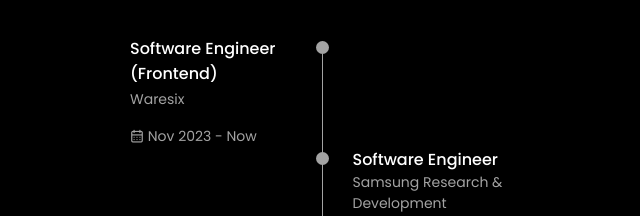
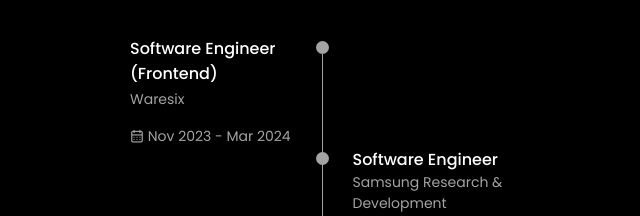
Before and after one commit to kevinwebtest/kevinwebtest.github.io, a React (Create React App) app: page / in a window 1280 px wide. Shown: the part 1520-1736 px from the top of the page, without its empty margins (318-958 px from the left). Built offline with nearby package versions, Linux system fonts and the light colour scheme.

Commit message:
Update experience

```diff
--- a/src/components/qualification/Qualification.jsx
+++ b/src/components/qualification/Qualification.jsx
@@ -42,7 +42,7 @@
                             toggleState===true ? "qualification__content qualification__content-active" : "qualification__content"
                         }
                     >
-                        <QualificationData role="Software Engineer (Frontend)" company="Waresix" dateSpan="Nov 2023 - Now"/>
+                        <QualificationData role="Software Engineer (Frontend)" company="Waresix" dateSpan="Nov 2023 - Mar 2024"/>
                         <QualificationData role="Software Engineer" company="Samsung Research & Development" dateSpan="Jun 2023 - Nov 2023" right={true} />
                         <QualificationData role="Software Engineer" company="Tokopedia" dateSpan="Oct 2022 - Dec 2022" />
                         <QualificationData role="Software Development Engineer in Test" company="DANA Indonesia" dateSpan="Aug 2021 - Feb 2022" right={true} />
```
